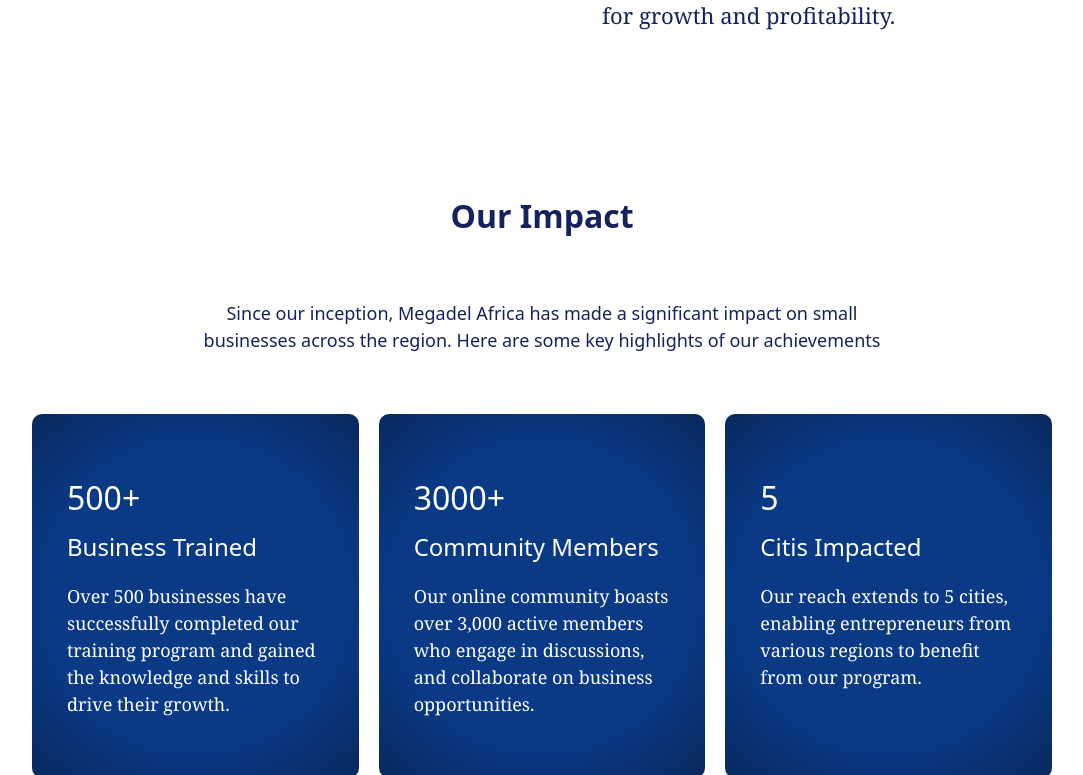
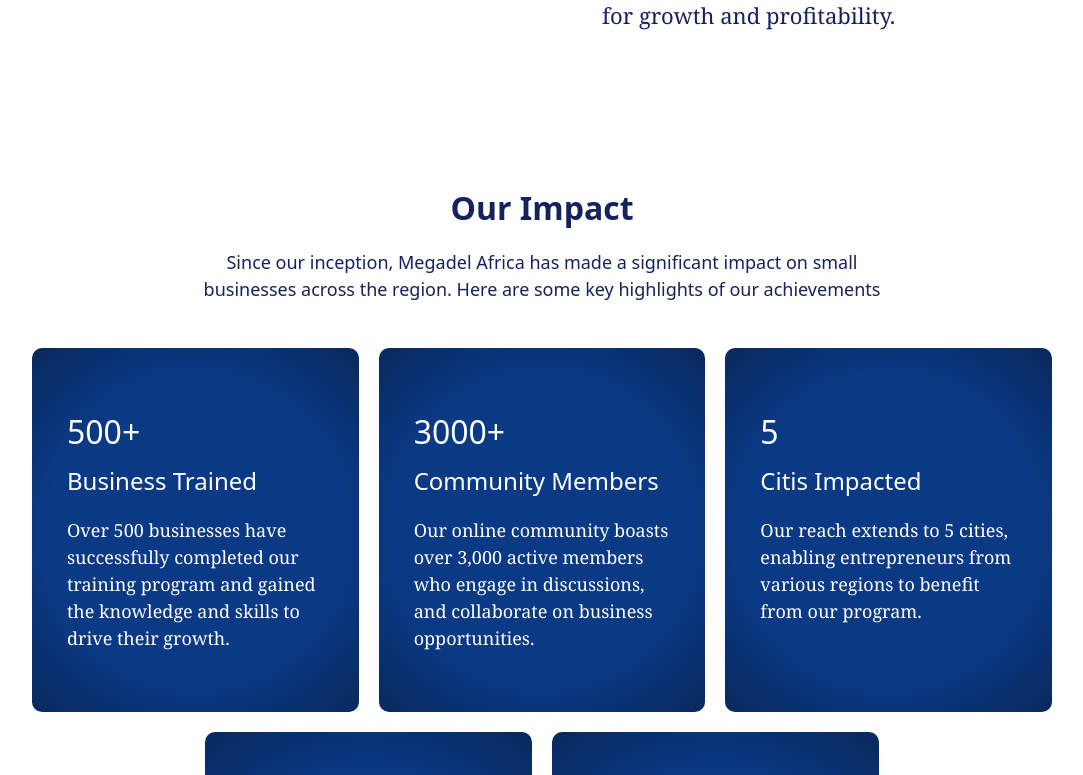
Before and after one commit to Thoobi/megadel-africa, a React (Vite) app: page /about in a window 1280 px wide. Shown: the part 1605-2380 px from the top of the page, without its empty margins (98-1181 px from the left). Built offline with nearby package versions, Linux system fonts and the light colour scheme.

Commit message:
feat: enhance Section component styling with gap adjustments for improved layout on About page

```diff
--- a/src/components/Section.jsx
+++ b/src/components/Section.jsx
@@ -2,9 +2,7 @@
 
 export default function Section({ classname, children }) {
   return (
-    <section
-      className={`${classname} flex items-center gap-24 w-full px-52 py-32`}
-    >
+    <section className={`${classname} flex items-center w-full px-52 py-32`}>
       {children}
     </section>
   );
--- a/src/pages/About.jsx
+++ b/src/pages/About.jsx
@@ -17,7 +17,7 @@
       </header>
 
       <main>
-        <Section>
+        <Section classname="gap-24">
           <div className="w-1/2 flex flex-col gap-8 text-custom-blue-500 text-22">
             <h2 className="text-32 font-semibold">About Us</h2>
             <p className="font-serif">
@@ -39,7 +39,7 @@
           </figure>
         </Section>
 
-        <Section>
+        <Section classname="gap-24">
           <figure className="w-1/2">
             <img src={vision} alt="" className="w-full block object-cover" />
           </figure>
@@ -64,11 +64,11 @@
           </div>
         </Section>
 
-        <Section classname="flex-col">
-          <h2 className="text-32 text-custom-blue-500 font-semibold">
+        <Section classname="flex-col gap-10">
+          <h2 className="text-32 text-custom-blue-500 font-semibold leading-none">
             Our Impact
           </h2>
-          <p className="text-18 text-custom-blue-500 text-center w-2/3">
+          <p className="text-18 text-custom-blue-500 text-center w-2/3 mb-8">
             Since our inception, Megadel Africa has made a significant impact on
             small businesses across the region. Here are some key highlights of
             our achievements
```
